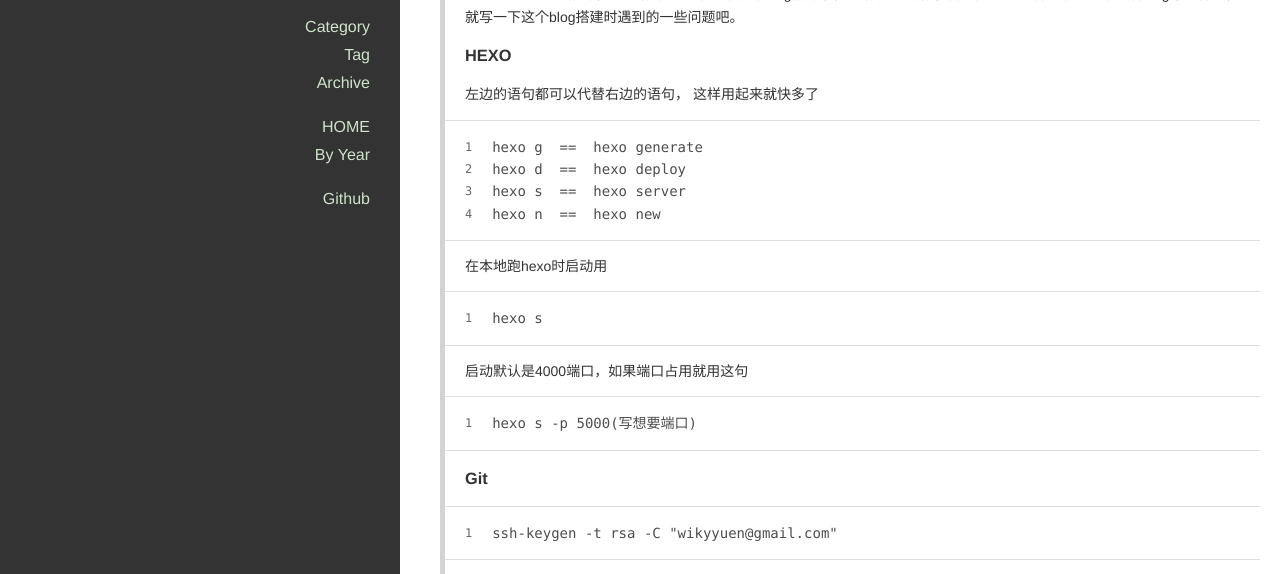
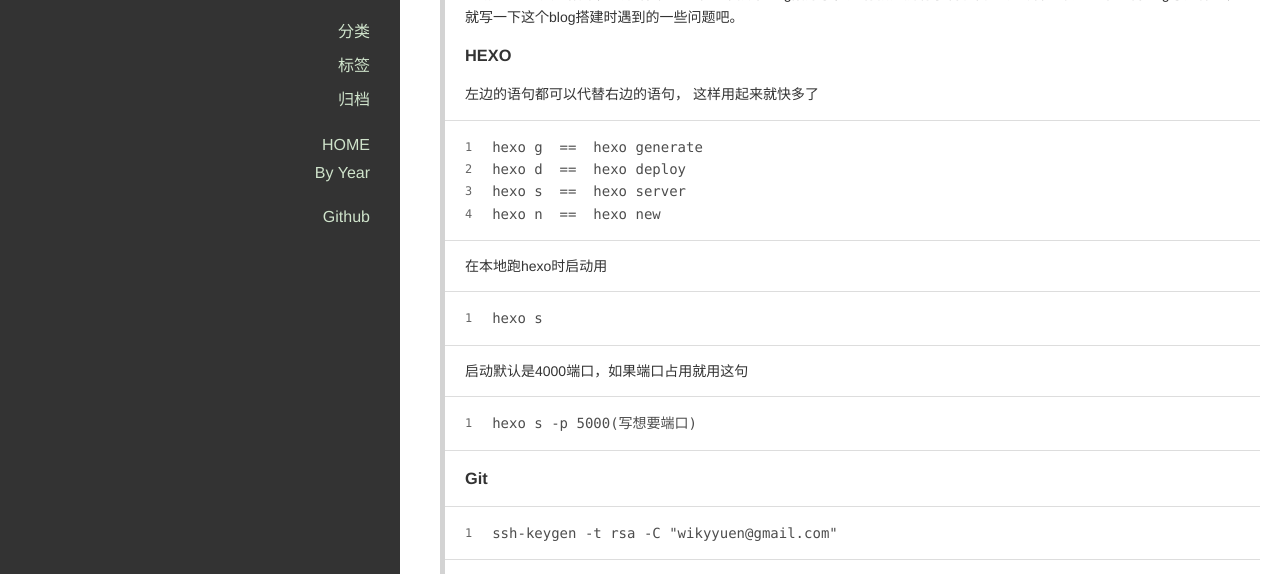
Before and after one commit to wikyyuen/taylorwiky.github.io, a plain HTML site: page archives/index.html in a window 1280 px wide. Shown: the part 226-800 px from the top of the page. Drawn offline with nearby package versions, Linux system fonts and the light colour scheme.

Commit message:
Site updated: 2016-12-03 18:31:49

```diff
--- a/archives/index.html
+++ b/archives/index.html
@@ -8,7 +8,7 @@
 
 <title>
 
-    Archive
+    归档
 
 </title>
 
@@ -82,21 +82,21 @@
 
 
               <li class="category-list-container">
-                <a href="javascript:;">Category</a>
+                <a href="javascript:;">分类</a>
 
               </li>
 
 
 
               <li class="tag-list-container">
-                <a href="javascript:;">Tag</a>
+                <a href="javascript:;">标签</a>
 
               </li>
 
 
 
               <li class="archive-list-container">
-                <a href="javascript:;">Archive</a>
+                <a href="javascript:;">归档</a>
                 <ul class="archive-list"><li class="archive-list-item"><a class="archive-list-link" href="/archives/2016/">2016</a><span class="archive-list-count">1</span></li></ul>
               </li>
 
@@ -135,7 +135,7 @@
 
     <div class="main-content">
 
-        <div style="max-width: 1000px">
+        <div style="max-width: 2000px">
 
 
 
```
Also changed, not shown: 2016/09/22/第一个个人博客/index.html (+6 -6 lines), archives/2016/09/index.html (+5 -5 lines), archives/2016/index.html (+5 -5 lines), index.html (+4 -4 lines).
